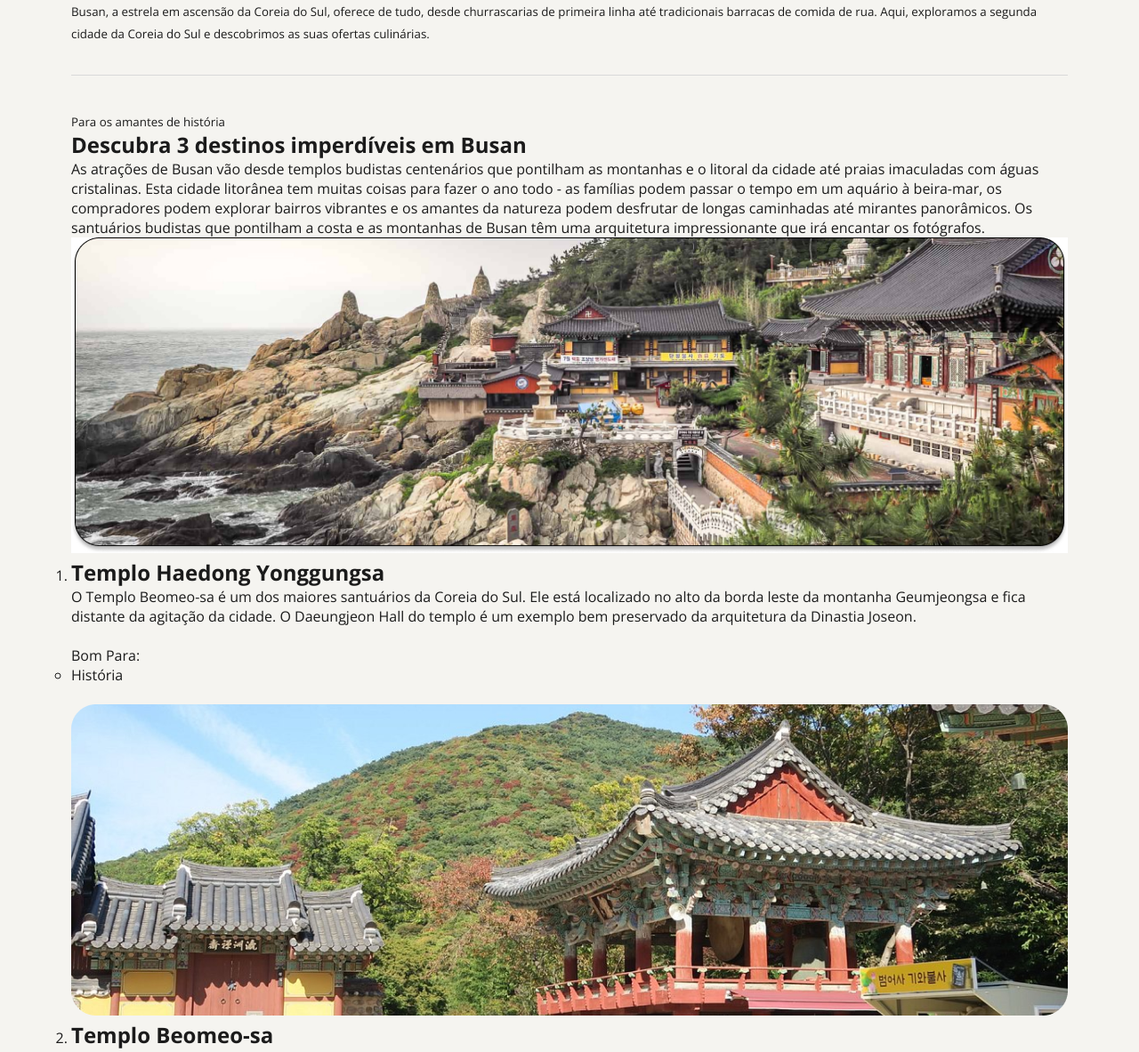
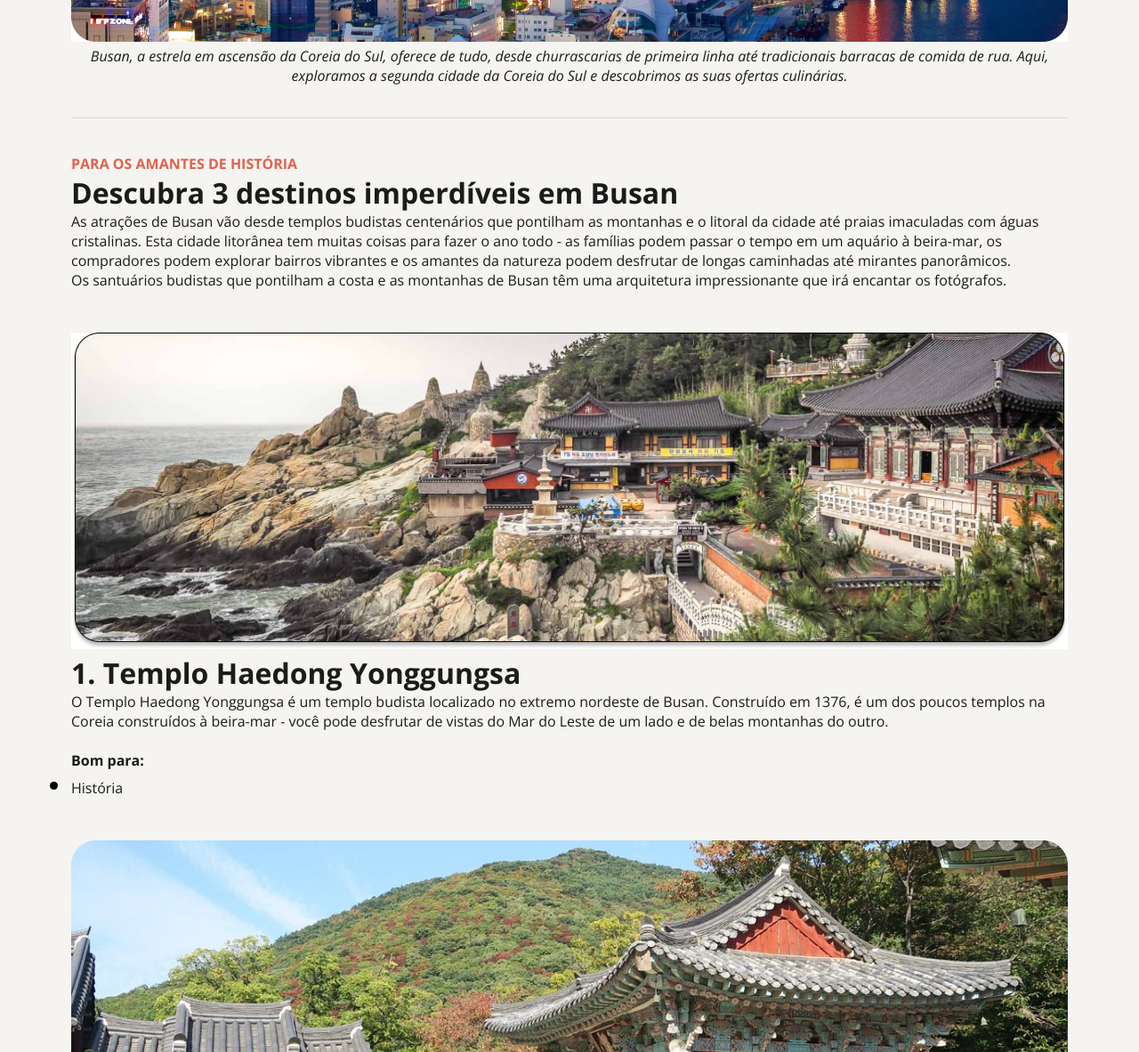
Before and after one commit to Enzo-Oliveira23/projeto-local-turistico, a plain HTML site: page index.html in a window 1280 px wide. Shown: the part 816-1999 px from the top of the page at 89% size. Drawn offline with nearby package versions, Linux system fonts and the light colour scheme.

Commit message:
alinhamento dos espaços

```diff
--- a/index.html
+++ b/index.html
@@ -11,77 +11,75 @@
 </head>
 <body>
   <div id="page">
-    <sub>sua próxima viagem:</sub>
+    <sub>SUA PRÓXIMA VIAGEM:</sub>
 
     <h1>Conheça Busan</h1>
 
     <img src="assets/busan1.jpg" alt="cidade de busan">
     <br>
 
-    <sub>Busan, a estrela em ascensão da Coreia do Sul, oferece de tudo, desde churrascarias de primeira linha até tradicionais barracas de comida de rua. Aqui, exploramos a segunda cidade da Coreia do Sul e descobrimos as suas ofertas culinárias.</sub>
+    <p id="legenda">Busan, a estrela em ascensão da Coreia do Sul, oferece de tudo, desde churrascarias de primeira linha até tradicionais barracas de comida de rua. Aqui, exploramos a segunda cidade da Coreia do Sul e descobrimos as suas ofertas culinárias.</p>
     <div class="divider"></div>
 
     <main>
       <section id="list">
-        <sub>Para os amantes de história</sub>
+        <sub>PARA OS AMANTES DE HISTÓRIA</sub>
 
         <h2>Descubra 3 destinos imperdíveis em Busan</h2>
 
         <p>As atrações de Busan vão desde templos budistas centenários que    pontilham as montanhas e o litoral da cidade até praias imaculadas com águas cristalinas. Esta cidade litorânea tem muitas coisas para fazer o ano todo - as famílias podem passar o tempo em um aquário à beira-mar, os compradores podem explorar bairros vibrantes e os amantes da natureza podem desfrutar de longas caminhadas até mirantes panorâmicos.
+        <br>
         Os santuários budistas que pontilham a costa e as montanhas de Busan têm uma arquitetura impressionante que irá encantar os fotógrafos.
         </p>
 
         <img src="assets/card1.jpg" alt="Templo Haedong Yonggungsa">
 
-        <ol>
-          <li>
-            <h2>Templo Haedong Yonggungsa</h2>
-          </li>
+        <h2>1. Templo Haedong Yonggungsa</h2>
+
+        <p>O Templo Haedong Yonggungsa é um templo budista localizado no extremo nordeste de Busan. Construído em 1376, é um dos poucos templos na Coreia construídos à beira-mar - você pode desfrutar de vistas do Mar do Leste de um lado e de belas montanhas do outro.
+        <br><br>
+        </p>
+
+        <p id="lista">Bom para:</p>
+
+        <ul>
+          <li>História</li>
+        </ul>
+
+        <img src="assets/card2.png" alt="Templo Beomeo-sa">
+        <h2>2. Templo Beomeo-sa</h2>
 
         <p>O Templo Beomeo-sa é um dos maiores santuários da Coreia do Sul. Ele está localizado no alto da borda leste da montanha Geumjeongsa e fica distante da agitação da cidade. O Daeungjeon Hall do templo é um exemplo bem preservado da arquitetura da Dinastia Joseon.
         <br><br>
-        Bom Para:
-        <ul>
-          <li>História</li>
-          <br>
-        </ul>
       </p>
-
-
-        <img src="assets/card2.png" alt="Templo Beomeo-sa">
-        <li>
-          <h2>Templo Beomeo-sa</h2>
-        </li>
-
-        <p>O Templo Beomeo-sa é um dos maiores santuários da Coreia do Sul. Ele está localizado no alto da borda leste da montanha Geumjeongsa e fica distante da agitação da cidade. O Daeungjeon Hall do templo é um exemplo bem preservado da arquitetura da Dinastia Joseon.
-        <br><br>
-        Bom Para:
+        <p id="lista">Bom Para: </p>
         <ul>
           <li>História</li>
         </ul>
-        </p>
+
 
         <img src="assets/card3.jpg" alt="Parque Yongdusan">
-
-        <li>
-          <h2>Parque Yongdusan</h2>
-        </li>
+        <h2>3.Parque Yongdusan</h2>
 
         <p>O Parque Yongdusan, localizado no centro de Busan, abriga alguns dos monumentos mais importantes da cidade. Você pode ver vistas espetaculares do topo da Torre Busan, de 120 metros de altura. O parque tem 2 museus - confira os instrumentos musicais tradicionais no Museum of World Folk Instruments e mais de 80 veleiros coreanos no Exhibition Hall of World Model Boats.
         <br><br>
+        </p>
+
+        <p id="lista">Bom para:</p>
+
         <ul>
           <li>Casais</li>
           <li>Famílias</li>
           <li>Orçamento</li>
         </ul>
-        </p>
       </ol>
+
       </section>
     </main>
 
     <div class="divider"></div>
 
-    <p>As melhores coisas para fazer em Busan mostram a reputação da cidade como um importante porto marítimo na Ásia. Frequentemente vista como a essência da Coreia do Sul, você experimentará uma atmosfera única em termos de diversidade étnica e cultural, já que a cidade recebe um público cosmopolita o ano todo.</p>
+    <p id="encerramento">As melhores coisas para fazer em Busan mostram a reputação da cidade como um importante porto marítimo na Ásia. Frequentemente vista como a essência da Coreia do Sul, você experimentará uma atmosfera única em termos de diversidade étnica e cultural, já que a cidade recebe um público cosmopolita o ano todo.</p>
   </div>
 
   <footer>
--- a/style.css
+++ b/style.css
@@ -23,10 +23,52 @@ body{
   box-sizing: border-box;
   width: 1120px;
   margin: 80px auto;
+  padding: auto;
 }
 
 img{
-  width: 100%
+  width: 100%;
+  padding-top: 48px;
+}
+
+sub{
+  font-size: 16px;
+  font-weight: bold;
+  color: #E1624F;
+}
+
+h1{
+  font-size: 36px;
+  font-weight: bold;
+}
+
+h2{
+  font-size: 32px;
+  font-weight: bold;
+}
+
+#legenda{
+  font-size: 16px;
+  font-style: italic;
+  text-align: center;
+}
+
+p{
+  font-size: 16px;
+  text-align: left;
+}
+
+#lista{
+  font-weight: bold;
+}
+
+ul li::marker {
+  color: black;
+  font-size: 1.5em;
+}
+
+#encerramento{
+  text-align: center;
 }
 
 footer{
@@ -35,6 +77,6 @@ footer{
 }
 
 footer img{
-  vertical-align: middle;
+  vertical-align: bottom;
   width: 16px;
 }
```
